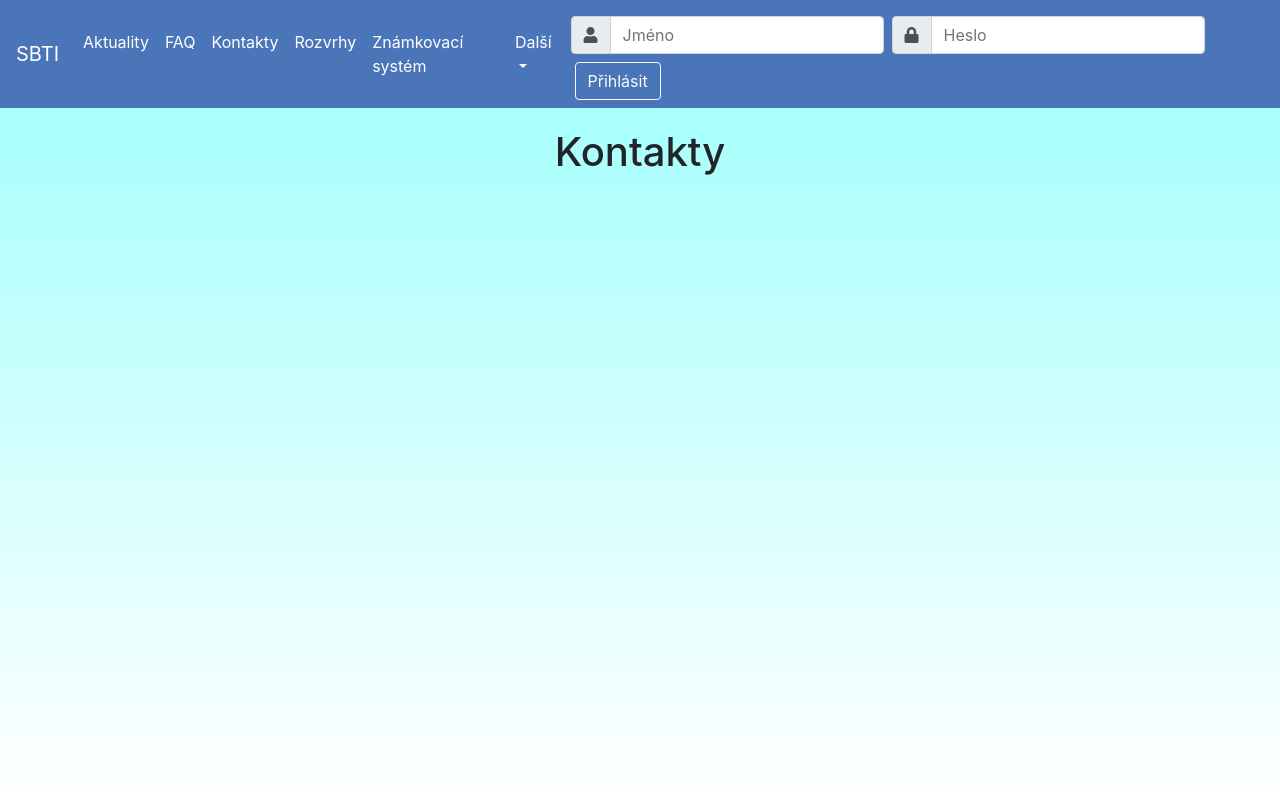
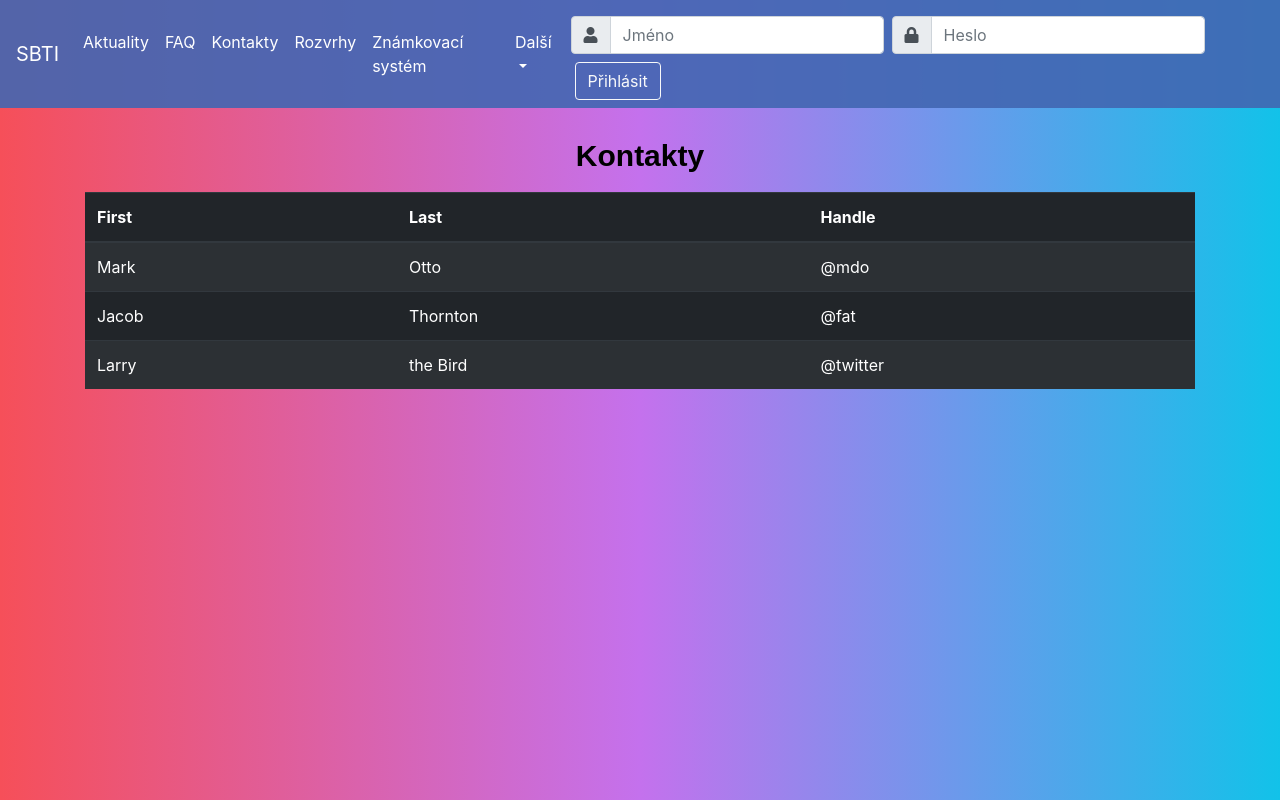
Before and after one commit to F1L1P0/skolni-informacni-system, a PHP site: page /Pages/Kontakty.php in a window 1280 px wide. Run offline with PHP 8.4, Linux system fonts and the light colour scheme; some libraries are stand-ins or nearby versions.

Commit message:
upravy kontakty

```diff
--- a/Pages/Aktuality.php
+++ b/Pages/Aktuality.php
@@ -6,7 +6,7 @@
 
 
 ?>
-	<h1 class="text-center">Aktuality</h1>
+	<h1 class="nadpis">Aktuality</h1>
 
 
 
--- a/Pages/FAQ.php
+++ b/Pages/FAQ.php
@@ -6,7 +6,7 @@
 
 
 ?>
-	<h1 class="text-center">FAQ</h1>
+	<h1 class="nadpis">FAQ</h1>
 
 
 
--- a/Pages/Kontakty.php
+++ b/Pages/Kontakty.php
@@ -6,10 +6,34 @@
 
 
 ?>
-	<h1 class="text-center">Kontakty</h1>
+	<h1 class="nadpis">Kontakty</h1>
 
-
-
+<table class="table table-striped table-dark">
+  <thead>
+    <tr>
+      <th scope="col">First</th>
+      <th scope="col">Last</th>
+      <th scope="col">Handle</th>
+    </tr>
+  </thead>
+  <tbody class="pozice_kontakty">
+    <tr>
+      <td>Mark</td>
+      <td>Otto</td>
+      <td>@mdo</td>
+    </tr>
+    <tr>
+      <td>Jacob</td>
+      <td>Thornton</td>
+      <td>@fat</td>
+    </tr>
+    <tr>
+      <td>Larry</td>
+      <td>the Bird</td>
+      <td>@twitter</td>
+    </tr>
+  </tbody>
+</table>
 
 
 <?php
--- a/Pages/Rozvrhy.php
+++ b/Pages/Rozvrhy.php
@@ -6,7 +6,7 @@
 
 
 ?>
-	<h1 class="text-center">Rozvrhy</h1>
+	<h1 class="nadpis">Rozvrhy</h1>
 
 
 
--- a/Pages/znamkovaci_system.php
+++ b/Pages/znamkovaci_system.php
@@ -6,7 +6,7 @@
 
 
 ?>
-	<h1 class="text-center">Známkovací system</h1>
+	<h1 class="nadpis">Známkovací system</h1>
 
 
 
--- a/styl.css
+++ b/styl.css
@@ -1,5 +1,7 @@
 body, html{
-	background-image: linear-gradient(#00fff666,white);
+	background: #12c2e9;
+	background: -webkit-linear-gradient(to right, #f64f59, #c471ed, #12c2e9);
+	background: linear-gradient(to right, #f64f59, #c471ed, #12c2e9);
 	background-size: cover;
 	height: 100%;
 }
@@ -15,3 +17,18 @@ tbody{
 .container{
 	padding-top: 20px;
 }
+
+.nadpis{
+	text-align: center;
+	padding: 10px;
+	color: black;
+	font-family: 'Raleway',sans-serif;
+	font-size: 30px;
+	font-weight: 800;
+	line-height: 36px;
+	margin: 0 10 24px;
+}
+
+.pozice_kontakty{
+	text-align: left;
+}
```
